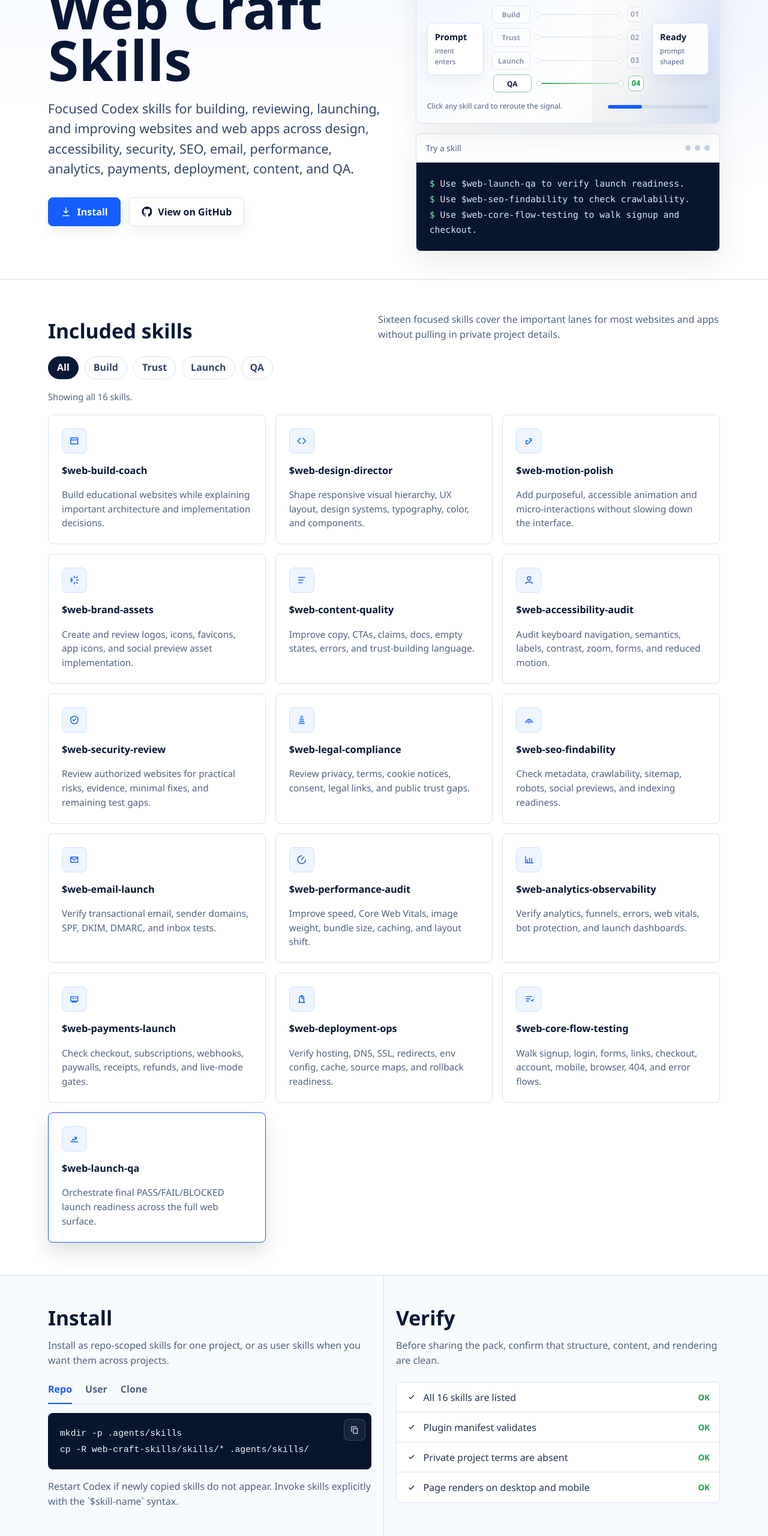
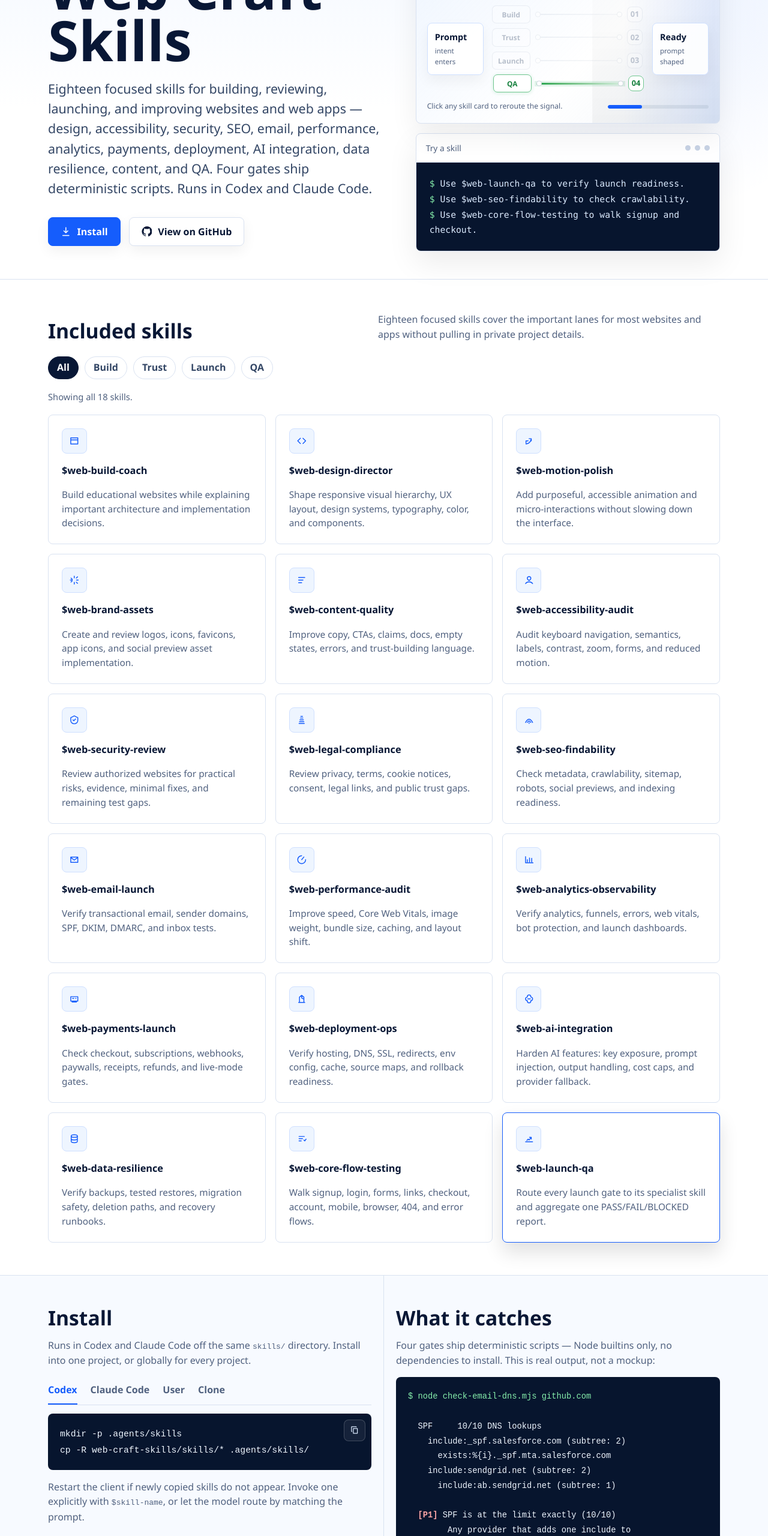
Before and after one commit to ai-moto/web-craft-skills, a plain HTML site: page docs/index.html in a window 1280 px wide. Shown: the part 220-2780 px from the top of the page at 60% size. Drawn offline with Linux system fonts and the light colour scheme.

Commit message:
Replace the author checklist on the site with what the pack catches
The Verify panel showed a pre-publish checklist — "all skills listed",
"manifest validates", "page renders" — on a page whose audience is people
deciding whether to install. It answered the author's question, not
theirs. It is now real output from the SPF walker finding GitHub sitting
at exactly 10/10 DNS lookups, with a line on why that check has to be a
script. The actual checks moved to test/check-pack-hygiene.mjs.

Fix the routing sequencer reading as broken on three of four tracks. It
switched correctly the whole time, but inactive rails sat at 0.55 opacity
so the selected one never dominated, and the four colours carried very
unequal weight — blue vivid, teal and amber dark and muddy at 2px. Each
rail now has a line colour tuned for equal presence and a darker ink for
the gate number, which keeps small text above 4.5:1. Measured 5.02 to 8.35.

Make the copy client-neutral and add a Claude Code install tab now that
both clients run off the same skills/ directory.

Co-Authored-By: Claude Opus 5 <noreply@anthropic.com>

```diff
--- a/docs/index.html
+++ b/docs/index.html
@@ -4,9 +4,9 @@
     <meta charset="utf-8">
     <meta name="viewport" content="width=device-width, initial-scale=1">
     <title>Web Craft Skills</title>
-    <meta name="description" content="Focused Codex skills for building, reviewing, launching, and improving websites and web apps.">
+    <meta name="description" content="Eighteen focused skills for building, reviewing, launching, and improving websites and web apps. Runs in Codex and Claude Code.">
     <meta property="og:title" content="Web Craft Skills">
-    <meta property="og:description" content="Focused Codex skills for building, reviewing, launching, and improving websites and web apps.">
+    <meta property="og:description" content="Eighteen focused skills for building, reviewing, launching, and improving websites and web apps. Runs in Codex and Claude Code.">
     <meta property="og:type" content="website">
     <meta property="og:url" content="https://ai-moto.github.io/web-craft-skills/">
     <meta name="twitter:card" content="summary">
@@ -355,8 +355,8 @@
         grid-template-columns: 64px minmax(0, 1fr) 28px;
         align-items: center;
         gap: 8px;
-        opacity: 0.55;
-        transition: opacity 180ms ease, transform 180ms ease;
+        opacity: 0.34;
+        transition: opacity 200ms ease, transform 200ms ease;
       }
 
       .rail-label {
@@ -426,19 +426,23 @@
       }
 
       .rail-build {
-        --rail: var(--blue);
+        --rail: #155dfc;
+        --rail-ink: #0f43b8;
       }
 
       .rail-trust {
-        --rail: var(--teal);
+        --rail: #0d9488;
+        --rail-ink: #0f766e;
       }
 
       .rail-launch {
-        --rail: var(--amber);
+        --rail: #e08409;
+        --rail-ink: #b45309;
       }
 
       .rail-qa {
-        --rail: var(--green);
+        --rail: #16a34a;
+        --rail-ink: #15803d;
       }
 
       .motion-board[data-track="build"] .rail-build,
@@ -449,13 +453,23 @@
         transform: translateX(2px);
       }
 
+      .motion-board[data-track="build"] .rail-build .rail-track,
+      .motion-board[data-track="trust"] .rail-trust .rail-track,
+      .motion-board[data-track="launch"] .rail-launch .rail-track,
+      .motion-board[data-track="qa"] .rail-qa .rail-track {
+        height: 3px;
+        box-shadow: 0 0 0 3px color-mix(in srgb, var(--rail) 12%, transparent);
+      }
+
       .motion-board[data-track="build"] .rail-build .rail-label,
       .motion-board[data-track="trust"] .rail-trust .rail-label,
       .motion-board[data-track="launch"] .rail-launch .rail-label,
       .motion-board[data-track="qa"] .rail-qa .rail-label {
-        border-color: color-mix(in srgb, var(--rail) 52%, white);
+        border-color: color-mix(in srgb, var(--rail) 62%, white);
         background: white;
-        color: var(--ink);
+        color: var(--rail-ink, var(--ink));
+        font-weight: 820;
+        box-shadow: 0 1px 6px color-mix(in srgb, var(--rail) 18%, transparent);
       }
 
       .motion-board[data-track="build"] .rail-build .rail-track,
@@ -469,8 +483,8 @@
       .motion-board[data-track="trust"] .rail-trust .rail-gate,
       .motion-board[data-track="launch"] .rail-launch .rail-gate,
       .motion-board[data-track="qa"] .rail-qa .rail-gate {
-        border-color: color-mix(in srgb, var(--rail) 54%, white);
-        color: var(--rail);
+        border-color: color-mix(in srgb, var(--rail) 62%, white);
+        color: var(--rail-ink, var(--rail));
         background: white;
       }
 
@@ -772,6 +786,27 @@
         color: #eff6ff;
         overflow-x: auto;
         font: 0.92rem/1.7 ui-monospace, SFMono-Regular, Menlo, Consolas, monospace;
+      }
+
+      .codebox.is-sample {
+        padding: 20px;
+        font-size: 0.86rem;
+        line-height: 1.65;
+        white-space: pre;
+      }
+
+      .sample-cmd {
+        color: #86efac;
+      }
+
+      .sample-flag {
+        color: #fca5a5;
+        font-weight: 700;
+      }
+
+      .sample-note {
+        margin: 14px 0 0;
+        font-size: 0.92rem;
       }
 
       .copy-button {
@@ -1188,7 +1223,7 @@
         <div class="nav-links">
           <a href="#skills">Skills</a>
           <a href="#install">Install</a>
-          <a href="#verify">Verify</a>
+          <a href="#verify">What it catches</a>
           <a href="#usage">Usage</a>
           <a href="https://github.com/ai-moto/web-craft-skills" aria-label="View on GitHub">
             <svg class="github-icon" viewBox="0 0 24 24" fill="currentColor" aria-hidden="true">
@@ -1204,7 +1239,7 @@
         <div class="hero-inner">
           <div>
             <h1>Web Craft Skills</h1>
-            <p class="hero-copy">Focused Codex skills for building, reviewing, launching, and improving websites and web apps across design, accessibility, security, SEO, email, performance, analytics, payments, deployment, content, and QA.</p>
+            <p class="hero-copy">Eighteen focused skills for building, reviewing, launching, and improving websites and web apps &mdash; design, accessibility, security, SEO, email, performance, analytics, payments, deployment, AI integration, data resilience, content, and QA. Four gates ship deterministic scripts. Runs in Codex and Claude Code.</p>
             <div class="actions" aria-label="Primary actions">
               <a class="button primary" href="#install">
                 <svg viewBox="0 0 24 24" fill="none" aria-hidden="true">
@@ -1288,7 +1323,7 @@
       <section class="section" id="skills">
         <div class="section-heading">
           <h2>Included skills</h2>
-          <p>Sixteen focused skills cover the important lanes for most websites and apps without pulling in private project details.</p>
+          <p>Eighteen focused skills cover the important lanes for most websites and apps without pulling in private project details.</p>
         </div>
         <div class="skill-controls" aria-label="Filter skills">
           <button class="filter-chip" type="button" data-filter="all" aria-label="Show all skills" aria-pressed="true">All</button>
@@ -1297,7 +1332,7 @@
           <button class="filter-chip" type="button" data-filter="launch" aria-label="Show Launch skills" aria-pressed="false">Launch</button>
           <button class="filter-chip" type="button" data-filter="qa" aria-label="Show QA skills" aria-pressed="false">QA</button>
         </div>
-        <p class="filter-summary" id="skill-filter-summary" aria-live="polite">Showing all 16 skills.</p>
+        <p class="filter-summary" id="skill-filter-summary" aria-live="polite">Showing all 18 skills.</p>
         <div class="skills-grid">
           <article class="skill-card" data-track="build" data-prompt="Use $web-build-coach to build a clear educational website and explain the important implementation decisions." tabindex="0" role="button" aria-label="Preview $web-build-coach prompt">
             <span class="skill-icon" aria-hidden="true"><svg viewBox="0 0 24 24" fill="none"><path d="M4 5h16v14H4zM4 10h16" stroke="currentColor" stroke-width="2" stroke-linejoin="round"/></svg></span>
@@ -1369,6 +1404,16 @@
             <h3>$web-deployment-ops</h3>
             <p>Verify hosting, DNS, SSL, redirects, env config, cache, source maps, and rollback readiness.</p>
           </article>
+          <article class="skill-card" data-track="trust" data-prompt="Use $web-ai-integration to review AI key exposure, prompt injection, output handling, cost caps, and provider fallback before launch." tabindex="0" role="button" aria-label="Preview $web-ai-integration prompt">
+            <span class="skill-icon" aria-hidden="true"><svg viewBox="0 0 24 24" fill="none"><path d="M12 3a4 4 0 0 1 4 4v1a4 4 0 0 1 0 8v1a4 4 0 0 1-8 0v-1a4 4 0 0 1 0-8V7a4 4 0 0 1 4-4ZM9 12h6" stroke="currentColor" stroke-width="2" stroke-linecap="round" stroke-linejoin="round"/></svg></span>
+            <h3>$web-ai-integration</h3>
+            <p>Harden AI features: key exposure, prompt injection, output handling, cost caps, and provider fallback.</p>
+          </article>
+          <article class="skill-card" data-track="launch" data-prompt="Use $web-data-resilience to check backups, tested restores, migration safety, deletion paths, and the recovery runbook." tabindex="0" role="button" aria-label="Preview $web-data-resilience prompt">
+            <span class="skill-icon" aria-hidden="true"><svg viewBox="0 0 24 24" fill="none"><ellipse cx="12" cy="6" rx="7" ry="3" stroke="currentColor" stroke-width="2"/><path d="M5 6v6c0 1.7 3.1 3 7 3s7-1.3 7-3V6M5 12v6c0 1.7 3.1 3 7 3s7-1.3 7-3v-6" stroke="currentColor" stroke-width="2" stroke-linecap="round"/></svg></span>
+            <h3>$web-data-resilience</h3>
+            <p>Verify backups, tested restores, migration safety, deletion paths, and recovery runbooks.</p>
+          </article>
           <article class="skill-card" data-track="qa" data-prompt="Use $web-core-flow-testing to walk signup, login, forms, links, checkout, account, mobile, browser, 404, and error flows." tabindex="0" role="button" aria-label="Preview $web-core-flow-testing prompt">
             <span class="skill-icon" aria-hidden="true"><svg viewBox="0 0 24 24" fill="none"><path d="M6 7h12M6 12h8M6 17h5M17 15l2 2 3-4" stroke="currentColor" stroke-width="2" stroke-linecap="round" stroke-linejoin="round"/></svg></span>
             <h3>$web-core-flow-testing</h3>
@@ -1377,7 +1422,7 @@
           <article class="skill-card is-active" data-track="qa" data-prompt="Use $web-launch-qa to verify launch readiness across the full website or web app." tabindex="0" role="button" aria-label="Preview $web-launch-qa prompt">
             <span class="skill-icon" aria-hidden="true"><svg viewBox="0 0 24 24" fill="none"><path d="M4 19h16M7 16l3-3 2 2 5-6M17 9h-4M17 9v4" stroke="currentColor" stroke-width="2" stroke-linecap="round" stroke-linejoin="round"/></svg></span>
             <h3>$web-launch-qa</h3>
-            <p>Orchestrate final PASS/FAIL/BLOCKED launch readiness across the full web surface.</p>
+            <p>Route every launch gate to its specialist skill and aggregate one PASS/FAIL/BLOCKED report.</p>
           </article>
         </div>
       </section>
@@ -1386,25 +1431,32 @@
         <div class="split-inner">
           <div class="install">
             <h2>Install</h2>
-            <p>Install as repo-scoped skills for one project, or as user skills when you want them across projects.</p>
+            <p>Runs in Codex and Claude Code off the same <code>skills/</code> directory. Install into one project, or globally for every project.</p>
             <div class="tabs" role="tablist" aria-label="Install method">
-              <button class="tab" type="button" role="tab" aria-selected="true" data-install="repo">Repo</button>
+              <button class="tab" type="button" role="tab" aria-selected="true" data-install="repo">Codex</button>
+              <button class="tab" type="button" role="tab" aria-selected="false" data-install="claude">Claude Code</button>
               <button class="tab" type="button" role="tab" aria-selected="false" data-install="user">User</button>
               <button class="tab" type="button" role="tab" aria-selected="false" data-install="clone">Clone</button>
             </div>
             <pre class="codebox"><code id="install-code">mkdir -p .agents/skills
 cp -R web-craft-skills/skills/* .agents/skills/</code><button class="copy-button" type="button" aria-label="Copy install command"><svg viewBox="0 0 24 24" fill="none" aria-hidden="true"><path d="M8 8h11v13H8zM5 16H4a1 1 0 0 1-1-1V4a1 1 0 0 1 1-1h11a1 1 0 0 1 1 1v1" stroke="currentColor" stroke-width="2" stroke-linejoin="round"/></svg></button></pre>
-            <p>Restart Codex if newly copied skills do not appear. Invoke skills explicitly with the `$skill-name` syntax.</p>
+            <p>Restart the client if newly copied skills do not appear. Invoke one explicitly with <code>$skill-name</code>, or let the model route by matching the prompt.</p>
           </div>
           <div class="verify" id="verify">
-            <h2>Verify</h2>
-            <p>Before sharing the pack, confirm that structure, content, and rendering are clean.</p>
-            <ul class="checklist">
-              <li><span class="check-left"><svg viewBox="0 0 24 24" fill="none" aria-hidden="true"><path d="m7 12 3 3 7-7" stroke="currentColor" stroke-width="2" stroke-linecap="round" stroke-linejoin="round"/></svg> All 16 skills are listed</span><span class="ok">OK</span></li>
-              <li><span class="check-left"><svg viewBox="0 0 24 24" fill="none" aria-hidden="true"><path d="m7 12 3 3 7-7" stroke="currentColor" stroke-width="2" stroke-linecap="round" stroke-linejoin="round"/></svg> Plugin manifest validates</span><span class="ok">OK</span></li>
-              <li><span class="check-left"><svg viewBox="0 0 24 24" fill="none" aria-hidden="true"><path d="m7 12 3 3 7-7" stroke="currentColor" stroke-width="2" stroke-linecap="round" stroke-linejoin="round"/></svg> Private project terms are absent</span><span class="ok">OK</span></li>
-              <li><span class="check-left"><svg viewBox="0 0 24 24" fill="none" aria-hidden="true"><path d="m7 12 3 3 7-7" stroke="currentColor" stroke-width="2" stroke-linecap="round" stroke-linejoin="round"/></svg> Page renders on desktop and mobile</span><span class="ok">OK</span></li>
-            </ul>
+            <h2>What it catches</h2>
+            <p>Four gates ship deterministic scripts &mdash; Node builtins only, no dependencies to install. This is real output, not a mockup:</p>
+            <pre class="codebox is-sample"><code><span class="sample-cmd">$ node check-email-dns.mjs github.com</span>
+
+  SPF     10/10 DNS lookups
+    include:_spf.salesforce.com (subtree: 2)
+      exists:%{i}._spf.mta.salesforce.com
+    include:sendgrid.net (subtree: 2)
+      include:ab.sendgrid.net (subtree: 1)
+
+  <span class="sample-flag">[P1]</span> SPF is at the limit exactly (10/10)
+        Any provider that adds one include to
+        their own record silently breaks your SPF.</code></pre>
+            <p class="sample-note">SPF stops working past ten DNS lookups, and nothing tells you. Counting them means resolving every nested include recursively &mdash; which is why this is a script instead of a checklist item.</p>
           </div>
         </div>
       </section>
@@ -1412,7 +1464,7 @@ cp -R web-craft-skills/skills/* .agents/skills/</code><button class="copy-button
       <section class="section" id="usage">
         <div class="section-heading">
           <h2>Usage examples</h2>
-          <p>Use a skill explicitly when you want a specific workflow, or let Codex invoke a skill when the prompt matches its description.</p>
+          <p>Name a skill explicitly when you want a specific workflow, or let the model route to one when the prompt matches its description.</p>
         </div>
         <div class="usage-grid">
           <div class="prompt-card"><code>Use $web-launch-qa to verify this website before I publish it.</code></div>
@@ -1435,6 +1487,7 @@ cp -R web-craft-skills/skills/* .agents/skills/</code><button class="copy-button
     <script>
       const installCommands = {
         repo: 'mkdir -p .agents/skills\ncp -R web-craft-skills/skills/* .agents/skills/',
+        claude: 'mkdir -p .claude/skills\ncp -R web-craft-skills/skills/* .claude/skills/',
         user: 'mkdir -p "$HOME/.agents/skills"\ncp -R web-craft-skills/skills/* "$HOME/.agents/skills/"',
         clone: 'git clone https://github.com/ai-moto/web-craft-skills.git\ncd web-craft-skills'
       };
```
Also changed, not shown: 1 other file.
